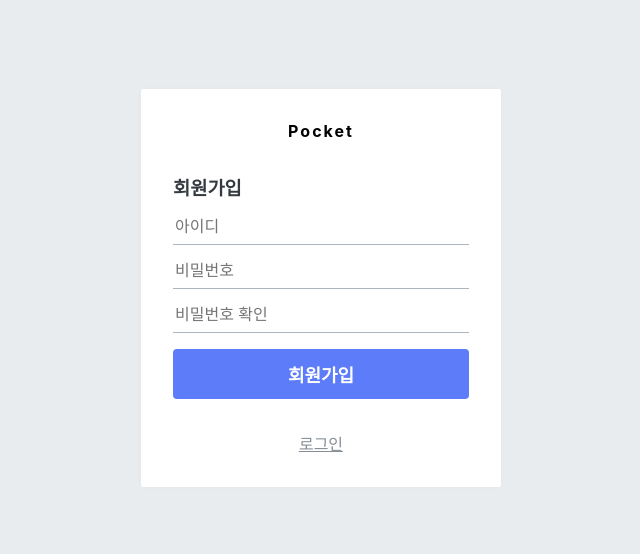
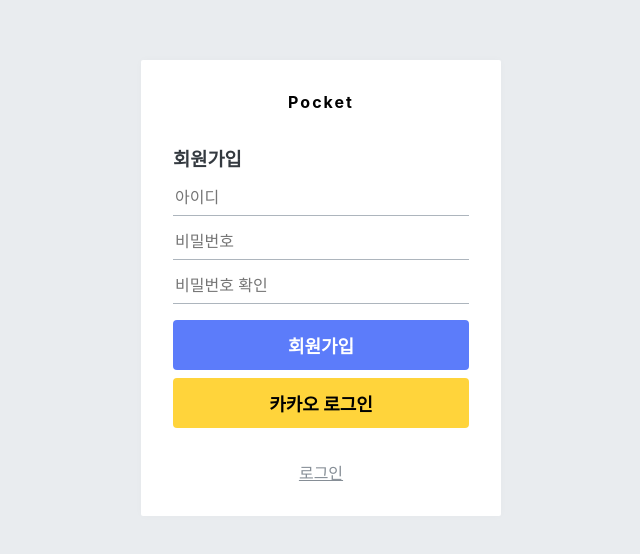
Before and after one commit to clroot/pocket-frontend, a React (Create React App) app: page /register in a window 1280 px wide. Shown: the part 112-666 px from the top of the page, without its empty margins (319-959 px from the left). Built offline with nearby package versions, Linux system fonts and the light colour scheme.

Commit message:
카카오 로그인 버튼 추가

```diff
--- a/src/components/auth/AuthForm.js
+++ b/src/components/auth/AuthForm.js
@@ -43,6 +43,15 @@ const Footer = styled.div`
 const ButtonWithMarginTop = styled(Button)`
   margin-top: 1rem;
 `;
+const KakaoLoginButton = styled(Button)`
+  margin-top: 0.5rem;
+  background: #ffd43b;
+  color: black;
+
+  &:hover {
+    background: #ffe066;
+  }
+`;
 
 const textMap = {
   login: '로그인',
@@ -58,6 +67,12 @@ const ErrorMessage = styled.div`
 
 const AuthForm = ({ type, form, onChange, onSubmit, error }) => {
   const text = textMap[type];
+  const host =
+    process.env.NODE_ENV === 'production'
+      ? 'https://pocket.clroot.io'
+      : 'http://localhost:4000';
+  const redirectTo = `${host}/api/v1/auth/social/login/kakao`;
+
   return (
     <AuthFormBlock>
       <h3>{text}</h3>
@@ -91,6 +106,9 @@ const AuthForm = ({ type, form, onChange, onSubmit, error }) => {
         <ButtonWithMarginTop indigo fullWidth>
           {text}
         </ButtonWithMarginTop>
+        <KakaoLoginButton fullWidth href={redirectTo}>
+          카카오 로그인
+        </KakaoLoginButton>
       </form>
       <Footer>
         {type === 'login' ? (
--- a/src/components/common/Button.js
+++ b/src/components/common/Button.js
@@ -47,16 +47,24 @@ const StyledButton = styled.button`
   ${buttonStyle}
 `;
 
+const StyledA = styled.a`
+  ${buttonStyle}
+  display: block;
+  text-align: center;
+`;
+
 const StyledLink = styled(Link)`
   ${buttonStyle}
 `;
 
 const Button = (props) => {
-  return props.to ? (
-    <StyledLink {...props} indigo={props.indigo ? 1 : 0} />
-  ) : (
-    <StyledButton {...props} />
-  );
+  if (props.to) {
+    return <StyledLink {...props} indigo={props.indigo ? 1 : 0} />;
+  } else if (props.href) {
+    return <StyledA {...props} />;
+  } else {
+    return <StyledButton {...props} />;
+  }
 };
 
 export default Button;
```
